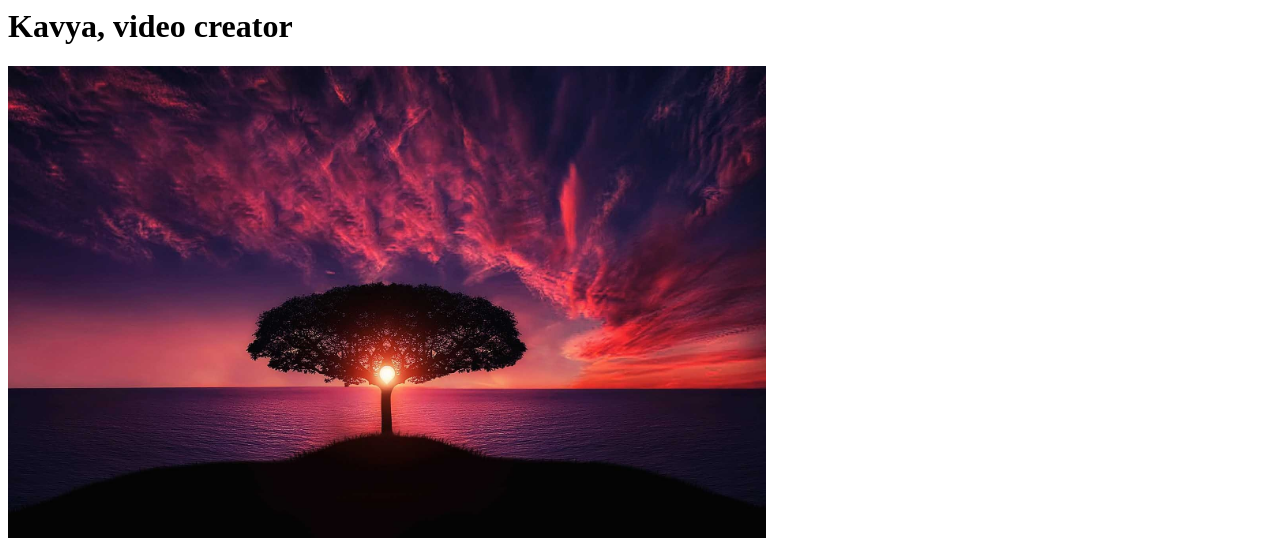
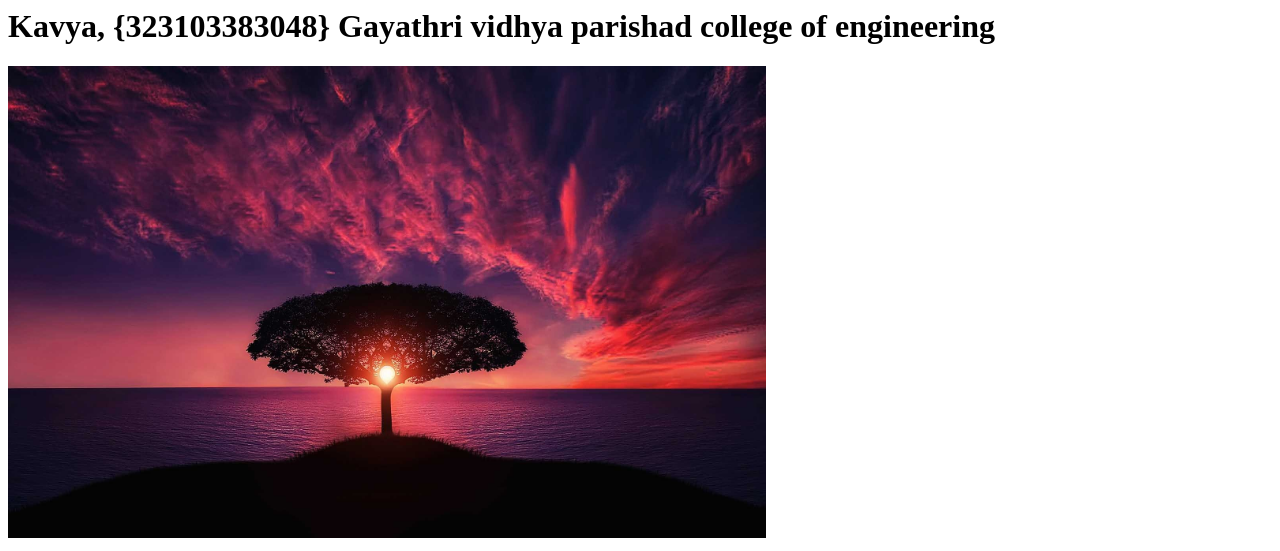
Before and after one commit to Kavya-865/Mywebsite, a plain HTML site: page index.html in a window 1280 px wide. Shown: the top 551 px of the page. Drawn offline with Linux system fonts and the light colour scheme.

Commit message:
to change name  rollnumber college

```diff
--- a/index.html
+++ b/index.html
@@ -3,7 +3,7 @@
     <title>About me </title>
     </head>
     <body>
-    <h1> Kavya, video creator </h1>
+    <h1> Kavya, {323103383048} Gayathri vidhya parishad college of engineering </h1>
     <img width="60%" src= "pexels.jpg">
     <p>Nature is a vast tapestry of life, where delicate ecosystems interweave in perfect harmony. From towering mountains to meandering rivers, it unfolds a breathtaking spectacle of diversity. The rustling leaves in a serene forest whisper tales of ancient tranquility, while the vibrant hues of a sunset paint the sky with a kaleidoscope of emotions. Nature's rhythm, played by the wind, water, and wildlife, creates a symphony that resonates with the essence of existence. In its simplicity and complexity, nature remains a timeless muse, inspiring awe and fostering a profound connection with the world around us.</p>
     <<iframe width="560" height="315" src="https://www.youtube.com/embed/8RmBwlvrNFU?si=ehtD7Wyc2jl8_5OH" title="YouTube video player" frameborder="0" allow="accelerometer; autoplay; clipboard-write; encrypted-media; gyroscope; picture-in-picture; web-share" allowfullscreen></iframe>
```
